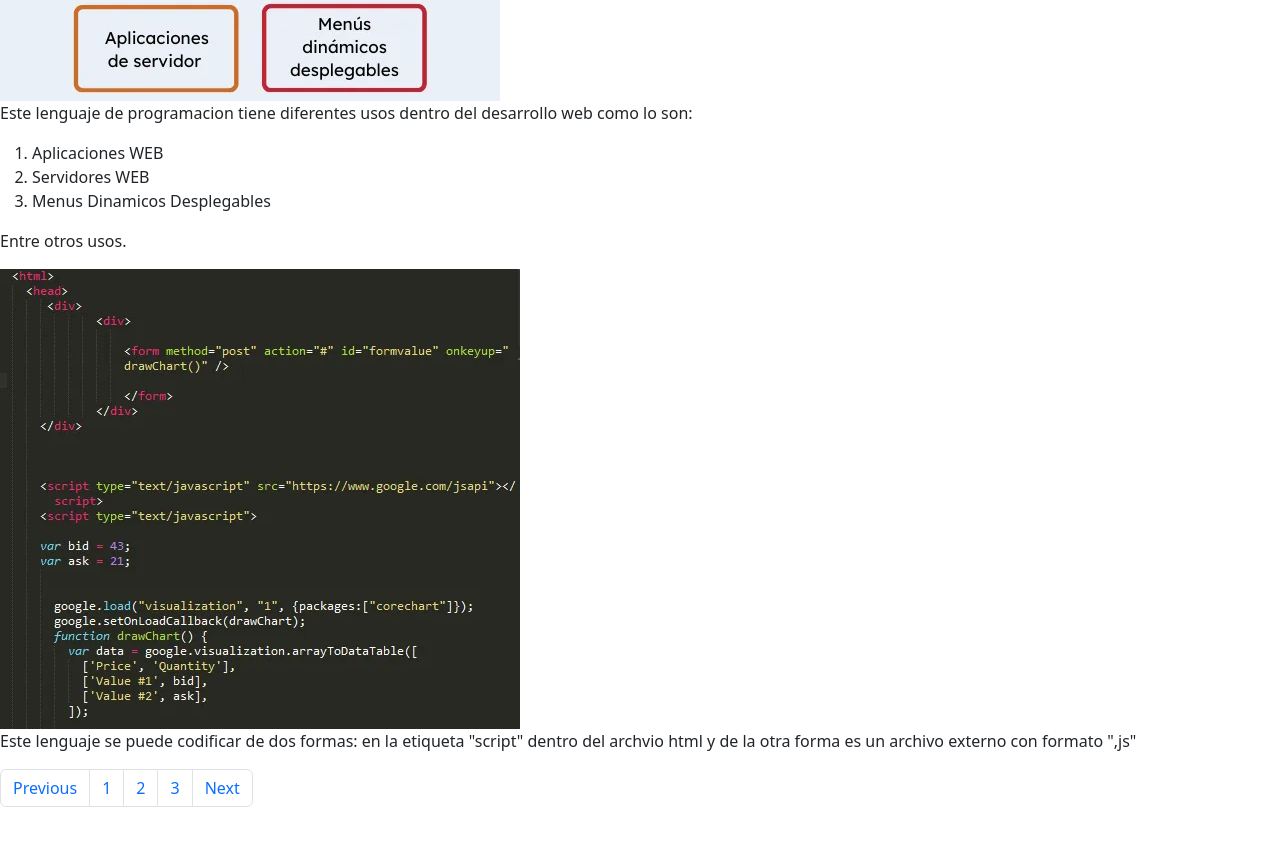
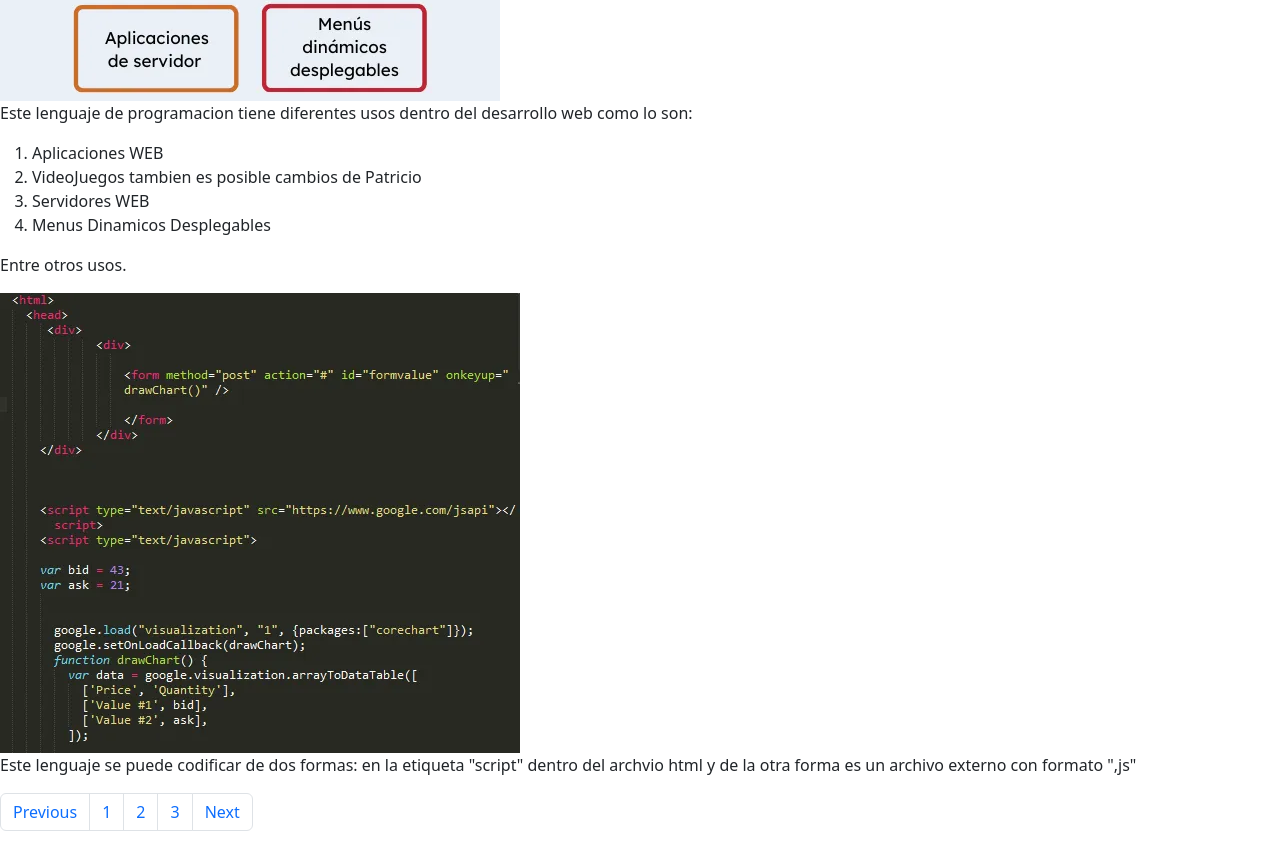
Before and after one commit to Kevin-Antonio-Gutierrez-Avitia/Laboratorio6, a plain HTML site: page Pagina3.html in a window 1280 px wide. Shown: the part 919-1766 px from the top of the page. Before the commit the page ends 1742 px from the top, so only its background shows below. Drawn offline with nearby package versions, Linux system fonts and the light colour scheme.

Commit message:
Cambios de Patricio 2000192

```diff
--- a/Pagina3.html
+++ b/Pagina3.html
@@ -29,6 +29,7 @@
             <p>Este lenguaje de programacion tiene diferentes usos dentro del desarrollo web como lo son:
                 <ol>
                     <li>Aplicaciones WEB</li>
+                     <li>VideoJuegos tambien es posible cambios de Patricio</li>
                     <li>Servidores WEB</li>
                     <li>Menus Dinamicos Desplegables</li>
                 </ol>
```
